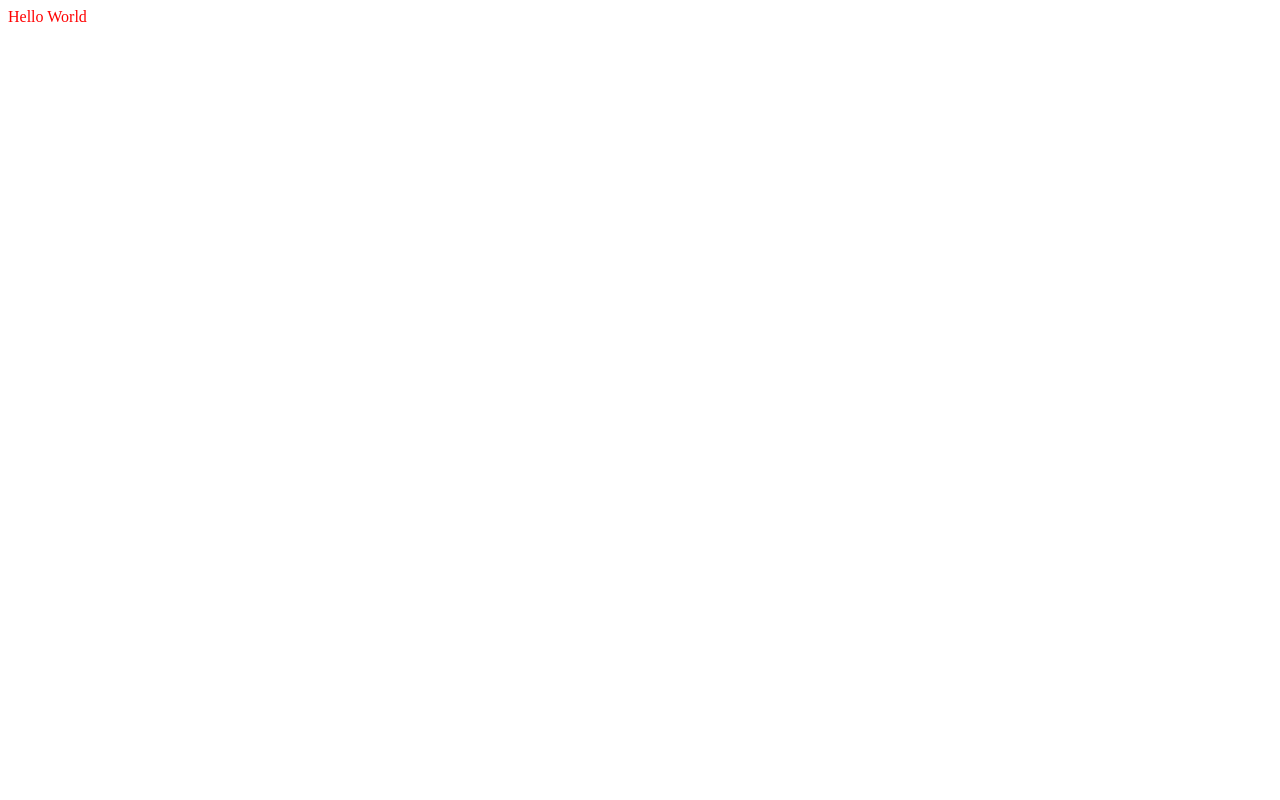
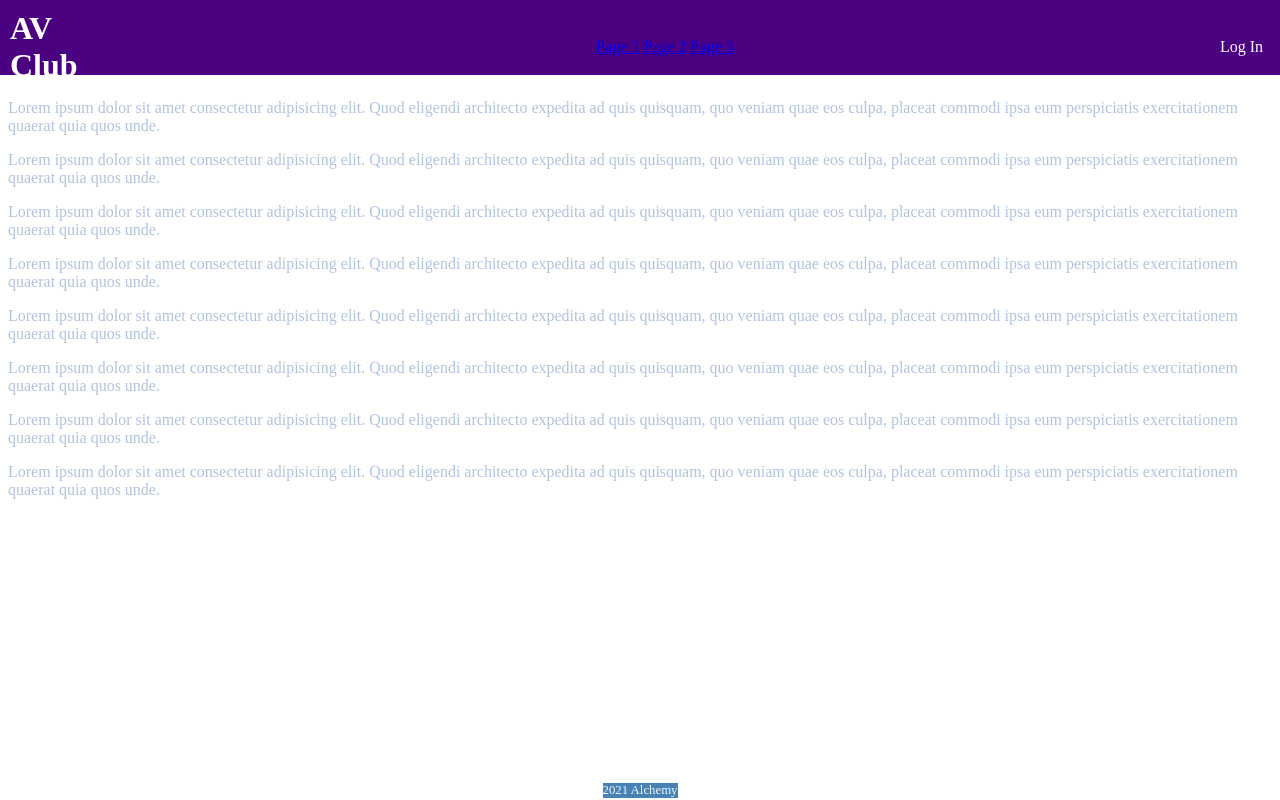
Before and after one commit to dylanibehr/LAB-02b-copy-website, a plain HTML site: page index.html in a window 1280 px wide. Drawn offline with Linux system fonts and the light colour scheme.

Commit message:
Making the site

```diff
--- a/index.html
+++ b/index.html
@@ -6,8 +6,68 @@
     <meta name="viewport" content="width=device-width, initial-scale=1.0">
     <title>Website</title>
     <link rel="stylesheet" href="style.css">
+
+
 </head>
+
+
 <body>
-    Hello World
+    <header>
+        <h1>AV Club</h1>
+        <nav>
+            <a href="#">Page 1</a>
+            <a href="#">Page 2</a>
+            <a href="#">Page 3</a>
+        </nav>
+        <div>Log In</div>
+    </header>
+
+    <main>
+       <p>Lorem ipsum dolor sit amet consectetur adipisicing elit.
+        Quod eligendi architecto expedita ad quis quisquam, quo
+        veniam quae eos culpa, placeat commodi ipsa eum perspiciatis
+         exercitationem quaerat quia quos unde.</p>
+       <p>Lorem ipsum dolor sit amet consectetur adipisicing elit.
+        Quod eligendi architecto expedita ad quis quisquam, quo
+        veniam quae eos culpa, placeat commodi ipsa eum perspiciatis
+         exercitationem quaerat quia quos unde.</p>
+       <p>Lorem ipsum dolor sit amet consectetur adipisicing elit.
+        Quod eligendi architecto expedita ad quis quisquam, quo
+        veniam quae eos culpa, placeat commodi ipsa eum perspiciatis
+         exercitationem quaerat quia quos unde.</p>
+       <p>Lorem ipsum dolor sit amet consectetur adipisicing elit.
+        Quod eligendi architecto expedita ad quis quisquam, quo
+        veniam quae eos culpa, placeat commodi ipsa eum perspiciatis
+         exercitationem quaerat quia quos unde.</p>
+       <p>Lorem ipsum dolor sit amet consectetur adipisicing elit.
+        Quod eligendi architecto expedita ad quis quisquam, quo
+        veniam quae eos culpa, placeat commodi ipsa eum perspiciatis
+         exercitationem quaerat quia quos unde.</p>
+       <p>Lorem ipsum dolor sit amet consectetur adipisicing elit.
+        Quod eligendi architecto expedita ad quis quisquam, quo
+        veniam quae eos culpa, placeat commodi ipsa eum perspiciatis
+         exercitationem quaerat quia quos unde.</p>
+       <p>Lorem ipsum dolor sit amet consectetur adipisicing elit.
+        Quod eligendi architecto expedita ad quis quisquam, quo
+        veniam quae eos culpa, placeat commodi ipsa eum perspiciatis
+         exercitationem quaerat quia quos unde.</p>
+       <p>Lorem ipsum dolor sit amet consectetur adipisicing elit.
+        Quod eligendi architecto expedita ad quis quisquam, quo
+        veniam quae eos culpa, placeat commodi ipsa eum perspiciatis
+         exercitationem quaerat quia quos unde.</p>
+
+
+    </main>
+
+
+
 </body>
+
+<footer>
+2021 Alchemy
+
+</footer>
+
+
+
 </html>
--- a/style.css
+++ b/style.css
@@ -1,9 +1,46 @@
 body {
+color: lightsteelblue;
+height: 100vh;
+margin: 0;
+padding: 0;
+display: grid;
 
-color: red;
+grid-template-rows: 75px 1fr 20px
 
 }
 
 * {
     box-sizing: border-box;
 }
+
+
+header {
+    background: indigo;
+    color: white;
+    padding: 10px;
+    display: grid;
+    grid-template-columns: 100px 1fr 50px;
+    align-items: center;
+
+}
+
+nav {
+    justify-self: center;
+}
+
+h1 {
+    margin: 0;
+}
+
+footer {
+    place-self: center;
+    background: steelblue;
+    color: aliceblue;
+    font-size: .8rem;
+}
+
+main{
+overflow-y: auto;
+padding: 8px;
+
+}
```
